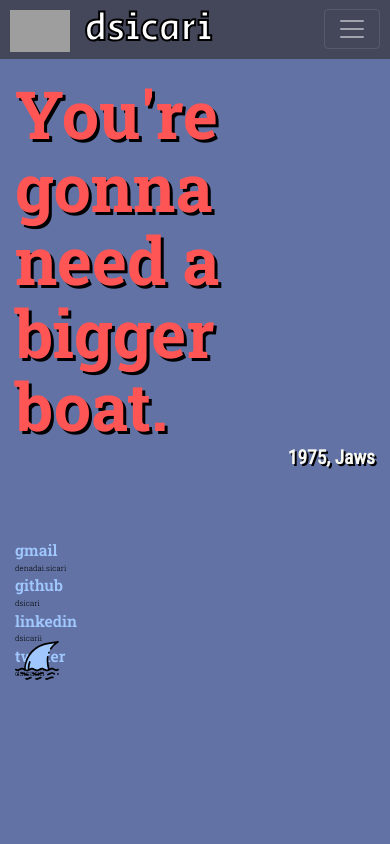
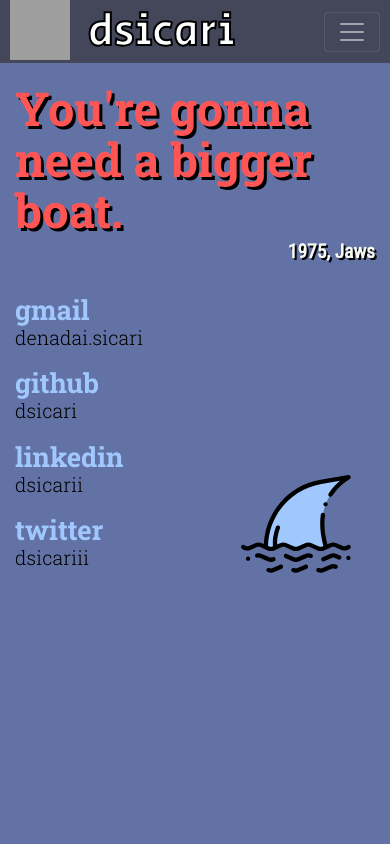
Before and after one commit to dsicari/dsicari, a PHP site: page /contact.php in a window 390 px wide. Run offline with PHP 8.4, Linux system fonts and the light colour scheme; grey boxes are pictures that could not be loaded.

Commit message:
fixed links home and contact. Added about

```diff
--- a/assets/colors/dracula.css
+++ b/assets/colors/dracula.css
@@ -2,7 +2,7 @@
     --dracula-background: #44475A;
     --dracula-comment: #6272A4;
     --dracula-title: #A0C8FF;
-    --dracula-selection: #44475A;
+    --dracula-selection: #282A36;
     --dracula-foreground: #F8F8F2;
     --dracula-cyan: #8BE9FD;
     --dracula-green: #50FA7B;
@@ -11,4 +11,5 @@
     --dracula-purple: #BD93F9;
     --dracula-red: #FF5555;
     --dracula-yellow: #F1FA8C;
+    --dracula-gray: #C4C4C4;
 }
--- a/assets/css/contact.css
+++ b/assets/css/contact.css
@@ -17,13 +17,17 @@
 }
 
 .row-social-media{
-    margin-top: 8vh;
+    margin-top: 10vh;
 }
 
 .social-media{
+    cursor: pointer;
+}
+
+.title-social-media{
     font-family: 'Roboto Slab';
-    font-size: 4vw;
-    font-weight: 600;
+    font-size: 3.3vw;
+    font-weight: 700;
     color: var(--dracula-title);
 }
 
@@ -44,10 +48,34 @@
     .title-cover-home{
         margin-top: 5%;
         line-height: 1.1;
-        font-size: 17vw;
+        font-size: 12vw;
+    }
+
+    .row-social-media{
+        margin-top: 3.5vh;
+    }
+
+    .social-media{
+        margin-bottom: 2vh;
     }
 
     .subtitle-cover-home{
         font-size: 5vw;
     }
+
+    .title-social-media{
+        line-height: 1;
+        font-size: 7vw;
+    }
+
+    .contact-social-media{
+        font-size: 5vw;
+    }
+
+    .shark-icon{
+        height: 25vw;
+        position: absolute;
+        bottom: 2vh;
+        right: 10vw;
+    }
 }
--- a/assets/css/style.css
+++ b/assets/css/style.css
@@ -4,7 +4,12 @@
 .navbar{
     /* box-shadow: 0px 4px 1em black; */
     /* Navbar vem com padding padrao */
-    padding: 0 0 0 0 !important;
+    padding: 0 !important;
+}
+
+#logo-navbar{
+    padding: 0 !important;
+    margin: 0 !important;
 }
 
 .navbar-toggler{
@@ -25,16 +30,15 @@
 .dsicari-logo{
     max-width: 100%;
     max-height: 100%;
-    height: 7vh;
-    margin-top: 2px;
     margin-right: 10px;
     margin-left: 10px;
 }
 
 .dsicari-text-logo{
+    line-height: 1.4;
+    font-size: 45px;
     font-family:  'Secular One';
     color: white;
-    font-size: 5vh;
     -webkit-text-stroke-width: 2px;
     -webkit-text-stroke-color: black;
 }
@@ -52,21 +56,51 @@ body{
     background-color: var(--dracula-comment);
 }
 
+hr{
+    color: var(--dracula-gray);
+    background-color: var(--dracula-gray);
+    height: 10px;
+}
+
+.content{
+    border-radius: 5px;
+    /* box-sizing: border-box; ??? */
+    border: 5px solid var(--dracula-selection);
+    background-color: var(--dracula-foreground);
+    box-shadow: 4px 4px 4px rgba(0, 0, 0, 0.25);
+    padding-top: 1.8vw;
+    padding-bottom: 1.8vw;
+}
+
+.title{
+    line-height: 1.1;
+    font-family: 'Roboto Slab';
+    font-weight: 400;
+    font-size: 4vw;
+}
+
+.subtitle{
+    line-height: 1.1;
+    font-family: 'Roboto Slab';
+    font-weight: 200;
+    font-size: 1.5vw;
+}
+
 @media only screen and (max-width: 800px) {
     .nav-link{
         margin-left: 10px;
         font-size: 4vh;
     }
 
-    .dsicari-logo{
+    /* .dsicari-logo{
         margin-top: 10px;
         height: 5vh;
-    }
+    } */
 
-    .dsicari-text-logo{
+    /* .dsicari-text-logo{
         font-size: 10vw;
         -webkit-text-stroke-width: 2px;
         -webkit-text-stroke-color: black;
-    }
+    } */
 
 }
--- a/contact.php
+++ b/contact.php
@@ -28,20 +28,36 @@
             <div class="row row-social-media">
                 <div class="col-lg-1"></div>
                 <div class="col-lg-2">
-                    <span class="social-media">gmail<span><br>
-                    <span class="contact-social-media">denadai.sicari<span>
+                    <a href="mailto:denadai.sicari@gmail.com" class="text-decoration-none">
+                        <div class="social-media">
+                            <span class="title-social-media">gmail</span><br>
+                            <span class="contact-social-media">denadai.sicari</span>
+                        </div>
+                    </a>
                 </div>
                 <div class="col-lg-2">
-                    <span class="social-media">github<span><br>
-                    <span class="contact-social-media">dsicari<span>
+                    <a target="_blank" href="https://github.com/dsicari" class="text-decoration-none">
+                        <div class="social-media">
+                            <span class="title-social-media">github</span><br>
+                            <span class="contact-social-media">dsicari</span>
+                        </div>
+                    </a>
                 </div>
                 <div class="col-lg-2">
-                    <span class="social-media">linkedin<span><br>
-                    <span class="contact-social-media">dsicarii<span>
+                    <a target="_blank" href="https://www.linkedin.com/in/dsicarii" class="text-decoration-none">
+                        <div class="social-media">
+                            <span class="title-social-media">linkedin</span><br>
+                            <span class="contact-social-media">dsicarii</span>
+                        </div>
+                    </a>
                 </div>
                 <div class="col-lg-2">
-                    <span class="social-media">twitter<span><br>
-                    <span class="contact-social-media">dsicariii<span>
+                    <a target="_blank" href="https://twitter.com/dsicariii" class="text-decoration-none">
+                        <div class="social-media">
+                            <span class="title-social-media">twitter</span><br>
+                            <span class="contact-social-media">dsicariii</span>
+                        </div>
+                    </a>
                 </div>
                 <div class="col-lg-2">
                     <img class="shark-icon" src="assets/icon/shark.svg">
@@ -52,4 +68,6 @@
         </div>
     </body>
 
+    <?php include_once("templates/footer.php"); ?>
+
 </html>
--- a/home.php
+++ b/home.php
@@ -32,7 +32,7 @@
             </div>
             <div class="row row-subtitle">
                 <div class="col-sm-12">
-                    <a class="home-contact" href="/contato.php">contato</a>
+                    <a class="home-contact" href="./contact.php" class="text-decoration-none">contato</a>
                 </div>
             </div>
         </div>
--- a/widgets/navbar.php
+++ b/widgets/navbar.php
@@ -1,4 +1,5 @@
 <nav class="navbar navbar-expand-lg navbar-dark bg-dark">
+    <a id="logo-navbar" class="nav-link" href="./home.php" class="text-decoration-none">
         <ul class="navbar-nav">
             <li class="nav-item">
                 <img class="dsicari-logo align-top" src="./assets/icon/ovni_min.svg" width="60" height="60">
@@ -7,6 +8,7 @@
                 </span>
             </li>
         </ul>
+    </a>
     <button class="navbar-toggler" type="button" data-toggle="collapse" data-target="#navbarNavDropdown" aria-controls="navbarNavDropdown" aria-expanded="false" aria-label="Toggle navigation">
         <span class="navbar-toggler-icon"></span>
     </button>
```
Also changed, not shown: about.php (+53 -0 lines), assets/css/about.css (added, +17 -0 lines), assets/css/home.css (+7 -12 lines). Lines whose indentation alone changed are shown as unchanged.
